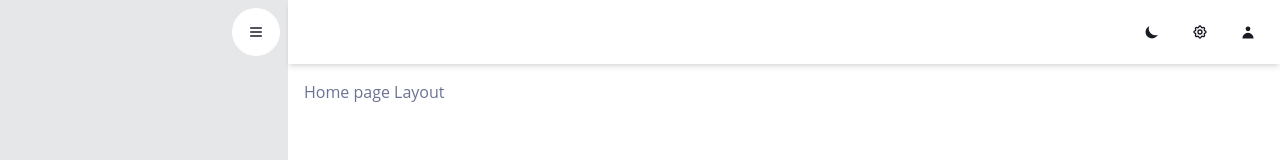
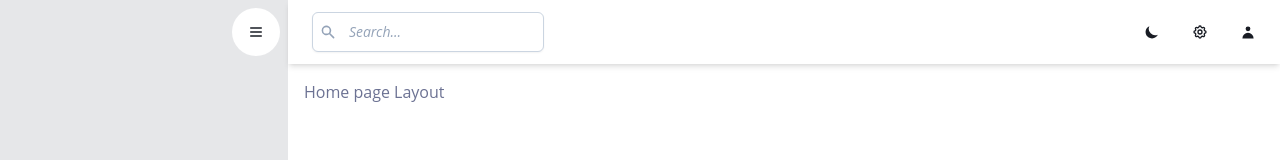
Before and after one commit to SandySJadhav/nextjs-admin-master-template, a Next.js app: page / in a window 1280 px wide. Shown: the top 160 px of the page. Built offline with nearby package versions, Linux system fonts and the light colour scheme.

Commit message:
updated search box

```diff
--- a/src/components/Header.js
+++ b/src/components/Header.js
@@ -1,4 +1,3 @@
-import classNames from "classnames";
 import React, { useState } from "react";
 import {
   HiSun,
@@ -6,6 +5,7 @@ import {
   HiUser,
   HiOutlineCog,
   HiOutlineMenu,
+  HiSearch,
 } from "react-icons/hi";
 import IconButton from "./IconButton";
 
@@ -24,28 +24,28 @@ const Header = ({ panel, toggleSidePanel }) => {
 
   return (
     <header className="dark:bg-base p-2 bg-white shadow-md">
-      <nav
-        className={classNames(
-          "flex flex-row",
-          {
-            "justify-between": !panel,
-          },
-          {
-            "justify-end": panel,
-          }
-        )}
-      >
-        <div
-          className={classNames(
-            { hidden: panel },
-            {
-              flex: !panel,
-            }
-          )}
-        >
-          <IconButton onClick={toggleSidePanel}>
-            <HiOutlineMenu />
-          </IconButton>
+      <nav className="flex flex-row justify-between">
+        <div className="flex">
+          {!panel ? (
+            <IconButton onClick={toggleSidePanel}>
+              <HiOutlineMenu />
+            </IconButton>
+          ) : null}
+
+          <div className="grid content-center pl-4">
+            <label className="relative flex h-10">
+              <span className="sr-only">Search</span>
+              <span className="absolute inset-y-0 left-0 flex items-center pl-2 text-slate-400">
+                <HiSearch />
+              </span>
+              <input
+                className="placeholder:italic placeholder:text-slate-400 block bg-white dark:bg-black w-full border border-slate-300 rounded-md py-2 pl-9 pr-3 shadow-sm focus:outline-none focus:border-sky-500 focus:ring-sky-500 focus:ring-1 sm:text-sm"
+                placeholder="Search..."
+                type="text"
+                name="search"
+              />
+            </label>
+          </div>
         </div>
         <div className="flex">
           <IconButton onClick={toggleTheme}>
```
